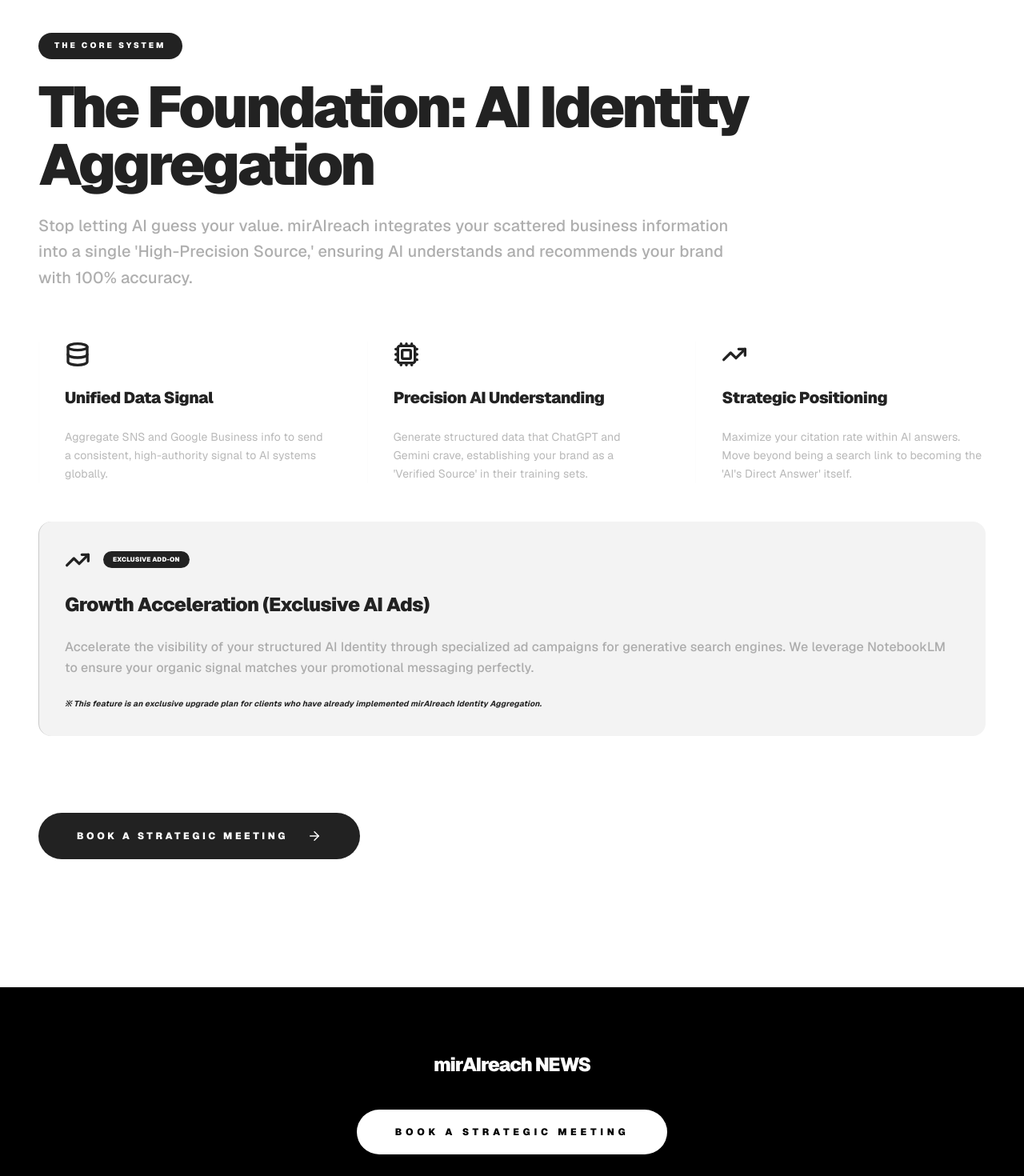
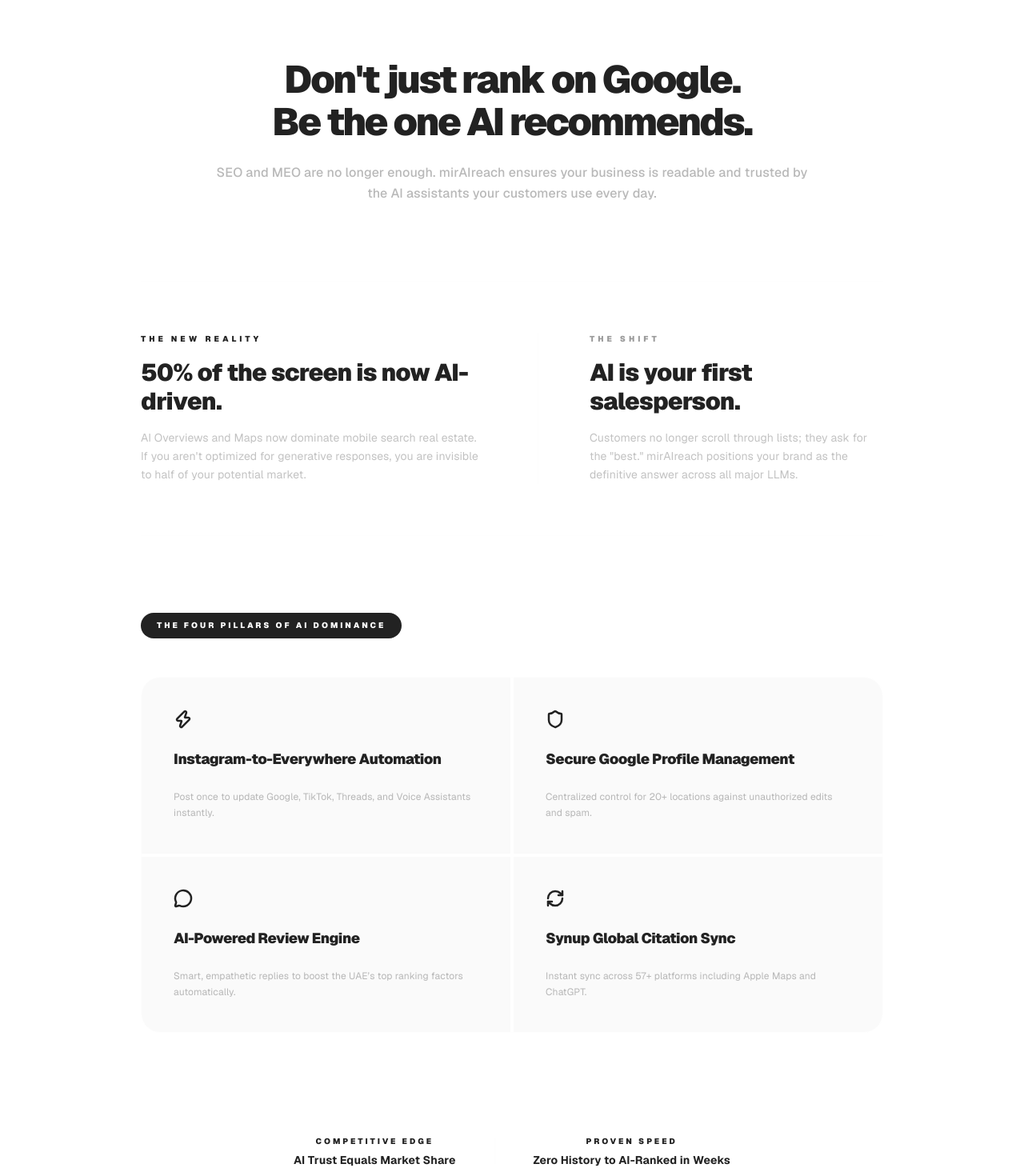
Before and after one commit to akiohjp/miraireach-platform, a Next.js app: page / in a window 1280 px wide. Shown: the part 1740-3210 px from the top of the page at 80% size. Built offline with nearby package versions, Linux system fonts and the light colour scheme; no server answers; the database is empty.

Commit message:
UI/Content: Implement the 'New Search Reality' and 'Four Pillars' based on strategic deck

```diff
--- a/src/components/HomeClient.tsx
+++ b/src/components/HomeClient.tsx
@@ -6,7 +6,7 @@
 import Link from "next/link";
 import Header from "./Header";
 import { Article, fallbackImage, formatDate } from "@/lib/articles";
-import { Search, Send, Layout, ArrowRight, Database, Cpu, TrendingUp } from "lucide-react";
+import { Search, Send, Layout, ArrowRight, Database, Cpu, TrendingUp, Zap, Shield, MessageCircle, RefreshCw } from "lucide-react";
 
 interface HomeClientProps {
   articles: Article[];
@@ -305,70 +305,86 @@
         </main>
       </div>
 
-      <section className="w-full py-16 bg-white border-t border-line/5">
-        <div className="mx-auto max-w-7xl px-6 md:px-12">
-          <div className="space-y-16">
-            <div className="max-w-4xl space-y-6">
-              <div className="inline-flex items-center gap-3 rounded-full bg-foreground text-background px-5 py-2 text-[10px] font-black uppercase tracking-[0.3em]">
-                The Core System
-              </div>
-              <h2 className="text-4xl font-black tracking-tighter md:text-6xl lg:text-7xl">
-                The Foundation: AI Identity Aggregation
+      <section className="w-full py-24 bg-white border-t border-line/5">
+        <div className="mx-auto max-w-5xl px-6 md:px-12">
+          <div className="space-y-24">
+
+            {/* STEP 1: Hero Copy */}
+            <div className="space-y-6 text-center max-w-3xl mx-auto">
+              <h2 className="text-3xl md:text-5xl font-black tracking-tighter leading-[1.1]">
+                Don't just rank on Google. <br />
+                <span className="text-primary">Be the one AI recommends.</span>
               </h2>
-              <p className="text-lg md:text-xl leading-relaxed text-muted/80 font-medium">
-                Stop letting AI guess your value. mirAIreach integrates your scattered business information into a single 'High-Precision Source,' ensuring AI understands and recommends your brand with 100% accuracy.
+              <p className="text-sm md:text-base text-muted/70 leading-relaxed font-medium">
+                SEO and MEO are no longer enough. mirAIreach ensures your business is readable and trusted by the AI assistants your customers use every day.
               </p>
             </div>
 
-            <div className="grid gap-12 md:grid-cols-3">
-              <div className="space-y-6 border-l border-line/10 pl-8 relative">
-                <div className="text-primary"><Database size={32} strokeWidth={2.5} /></div>
-                <h3 className="text-xl font-black tracking-tight">
-                  Unified Data Signal
-                </h3>
-                <p className="text-sm leading-relaxed text-muted/70">
-                  Aggregate SNS and Google Business info to send a consistent, high-authority signal to AI systems globally.
+            {/* STEP 2: The New Search Reality */}
+            <div className="grid md:grid-cols-2 gap-16 items-center py-16 border-y border-line/5">
+              <div className="space-y-4">
+                <p className="text-[10px] font-black uppercase tracking-[0.4em] text-primary">The New Reality</p>
+                <h3 className="text-2xl md:text-3xl font-black tracking-tight">50% of the screen is now AI-driven.</h3>
+                <p className="text-sm text-muted/60 leading-relaxed">
+                  AI Overviews and Maps now dominate mobile search real estate. If you aren't optimized for generative responses, you are invisible to half of your potential market.
                 </p>
               </div>
-
-              <div className="space-y-6 border-l border-line/10 pl-8 relative">
-                <div className="text-primary"><Cpu size={32} strokeWidth={2.5} /></div>
-                <h3 className="text-xl font-black tracking-tight">
-                  Precision AI Understanding
-                </h3>
-                <p className="text-sm leading-relaxed text-muted/70">
-                  Generate structured data that ChatGPT and Gemini crave, establishing your brand as a 'Verified Source' in their training sets.
-                </p>
-              </div>
-
-              <div className="space-y-6 border-l border-line/10 pl-8 relative">
-                <div className="text-primary"><TrendingUp size={32} strokeWidth={2.5} /></div>
-                <h3 className="text-xl font-black tracking-tight">
-                  Strategic Positioning
-                </h3>
-                <p className="text-sm leading-relaxed text-muted/70">
-                  Maximize your citation rate within AI answers. Move beyond being a search link to becoming the 'AI's Direct Answer' itself.
-                </p>
-              </div>
-
-              <div className="space-y-6 border-l border-primary/20 pl-8 relative bg-primary/5 p-8 rounded-2xl md:col-span-3">
-                <div className="flex items-center gap-4">
-                  <div className="text-primary"><TrendingUp size={32} strokeWidth={2.5} /></div>
-                  <div className="rounded-full bg-primary px-3 py-1 text-[8px] font-black uppercase text-white">Exclusive Add-on</div>
-                </div>
-                <h3 className="text-2xl font-black tracking-tight">
-                  Growth Acceleration (Exclusive AI Ads)
-                </h3>
-                <p className="text-base leading-relaxed text-muted/80 font-medium">
-                  Accelerate the visibility of your structured AI Identity through specialized ad campaigns for generative search engines. We leverage NotebookLM to ensure your organic signal matches your promotional messaging perfectly.
-                </p>
-                <p className="text-[10px] font-bold text-primary italic">
-                  ※ This feature is an exclusive upgrade plan for clients who have already implemented mirAIreach Identity Aggregation.
+              <div className="space-y-4 md:border-l md:border-line/10 md:pl-16">
+                <p className="text-[10px] font-black uppercase tracking-[0.4em] text-muted">The Shift</p>
+                <h3 className="text-2xl md:text-3xl font-black tracking-tight">AI is your first salesperson.</h3>
+                <p className="text-sm text-muted/60 leading-relaxed">
+                  Customers no longer scroll through lists; they ask for the "best." mirAIreach positions your brand as the definitive answer across all major LLMs.
                 </p>
               </div>
             </div>
 
-            <div className="pt-8">
+            {/* STEP 3: The Four Pillars */}
+            <div className="space-y-12">
+              <div className="inline-flex items-center gap-3 rounded-full bg-foreground text-background px-5 py-2 text-[10px] font-black uppercase tracking-[0.3em]">
+                The Four Pillars of AI Dominance
+              </div>
+
+              <div className="grid gap-1 md:grid-cols-2 border border-line/5 rounded-3xl overflow-hidden">
+                <div className="p-10 bg-muted/5 space-y-6 border-b border-r border-line/5">
+                  <div className="text-primary"><Zap size={24} strokeWidth={2.5} /></div>
+                  <h4 className="text-lg font-black tracking-tight">Instagram-to-Everywhere Automation</h4>
+                  <p className="text-xs text-muted/70 leading-relaxed">Post once to update Google, TikTok, Threads, and Voice Assistants instantly.</p>
+                </div>
+
+                <div className="p-10 bg-muted/5 space-y-6 border-b border-line/5">
+                  <div className="text-primary"><Shield size={24} strokeWidth={2.5} /></div>
+                  <h4 className="text-lg font-black tracking-tight">Secure Google Profile Management</h4>
+                  <p className="text-xs text-muted/70 leading-relaxed">Centralized control for 20+ locations against unauthorized edits and spam.</p>
+                </div>
+
+                <div className="p-10 bg-muted/5 space-y-6 border-r border-line/5">
+                  <div className="text-primary"><MessageCircle size={24} strokeWidth={2.5} /></div>
+                  <h4 className="text-lg font-black tracking-tight">AI-Powered Review Engine</h4>
+                  <p className="text-xs text-muted/70 leading-relaxed">Smart, empathetic replies to boost the UAE’s top ranking factors automatically.</p>
+                </div>
+
+                <div className="p-10 bg-muted/5 space-y-6">
+                  <div className="text-primary"><RefreshCw size={24} strokeWidth={2.5} /></div>
+                  <h4 className="text-lg font-black tracking-tight">Synup Global Citation Sync</h4>
+                  <p className="text-xs text-muted/70 leading-relaxed">Instant sync across 57+ platforms including Apple Maps and ChatGPT.</p>
+                </div>
+              </div>
+            </div>
+
+            {/* STEP 4: Strategic Value Footer */}
+            <div className="flex flex-col md:flex-row justify-center items-center gap-12 pt-8 text-center">
+              <div className="space-y-1">
+                <p className="text-[10px] font-black uppercase tracking-[0.3em] text-primary">Competitive Edge</p>
+                <p className="text-sm font-bold">AI Trust Equals Market Share</p>
+              </div>
+              <div className="h-8 w-px bg-line/10 hidden md:block"></div>
+              <div className="space-y-1">
+                <p className="text-[10px] font-black uppercase tracking-[0.3em] text-primary">Proven Speed</p>
+                <p className="text-sm font-bold">Zero History to AI-Ranked in Weeks</p>
+              </div>
+            </div>
+
+            <div className="flex justify-center pt-8">
               <Link
                 href="/contact"
                 className="inline-flex items-center gap-6 rounded-full bg-foreground px-12 py-5 text-xs font-black uppercase tracking-[0.3em] text-background transition hover:bg-primary hover:text-white"
```
